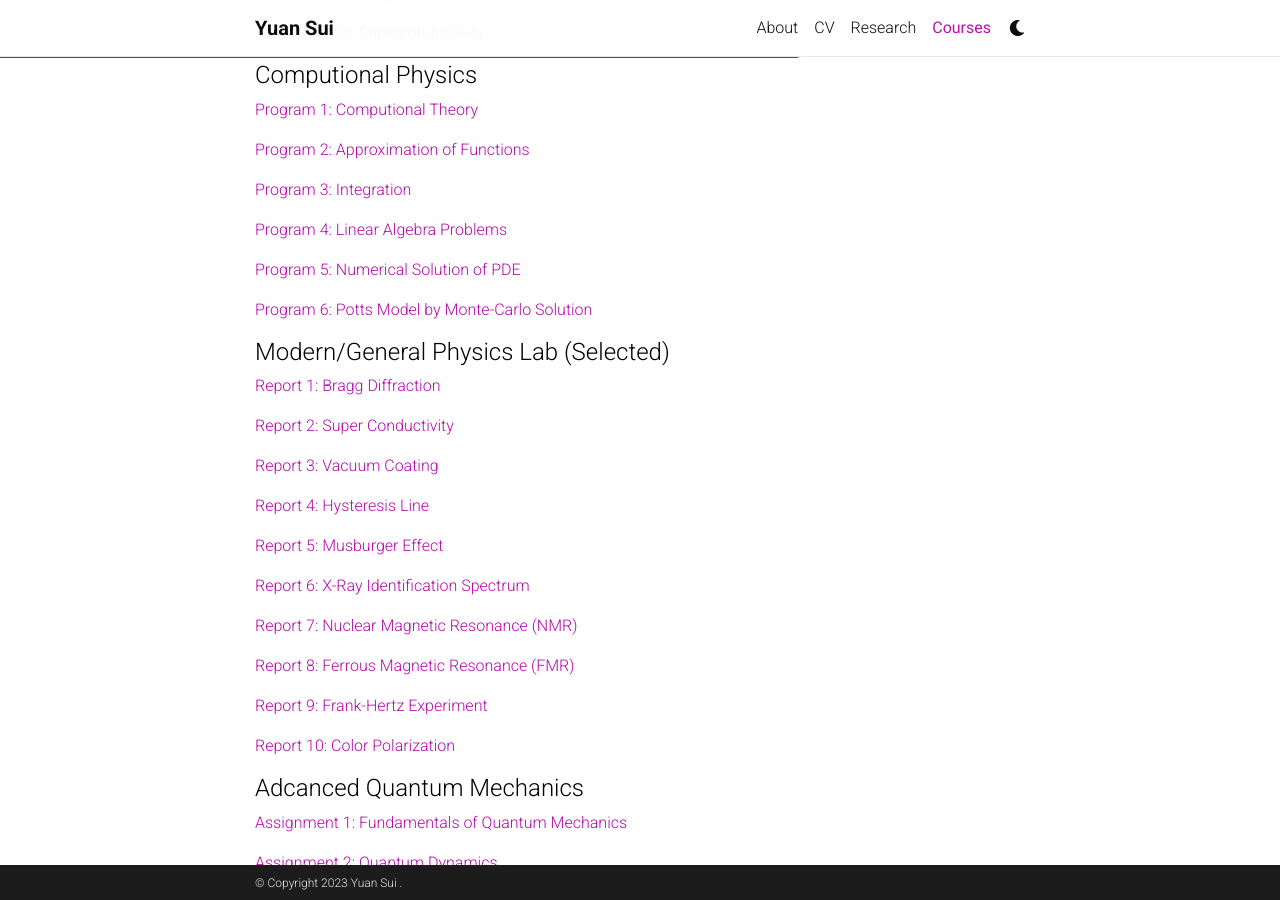
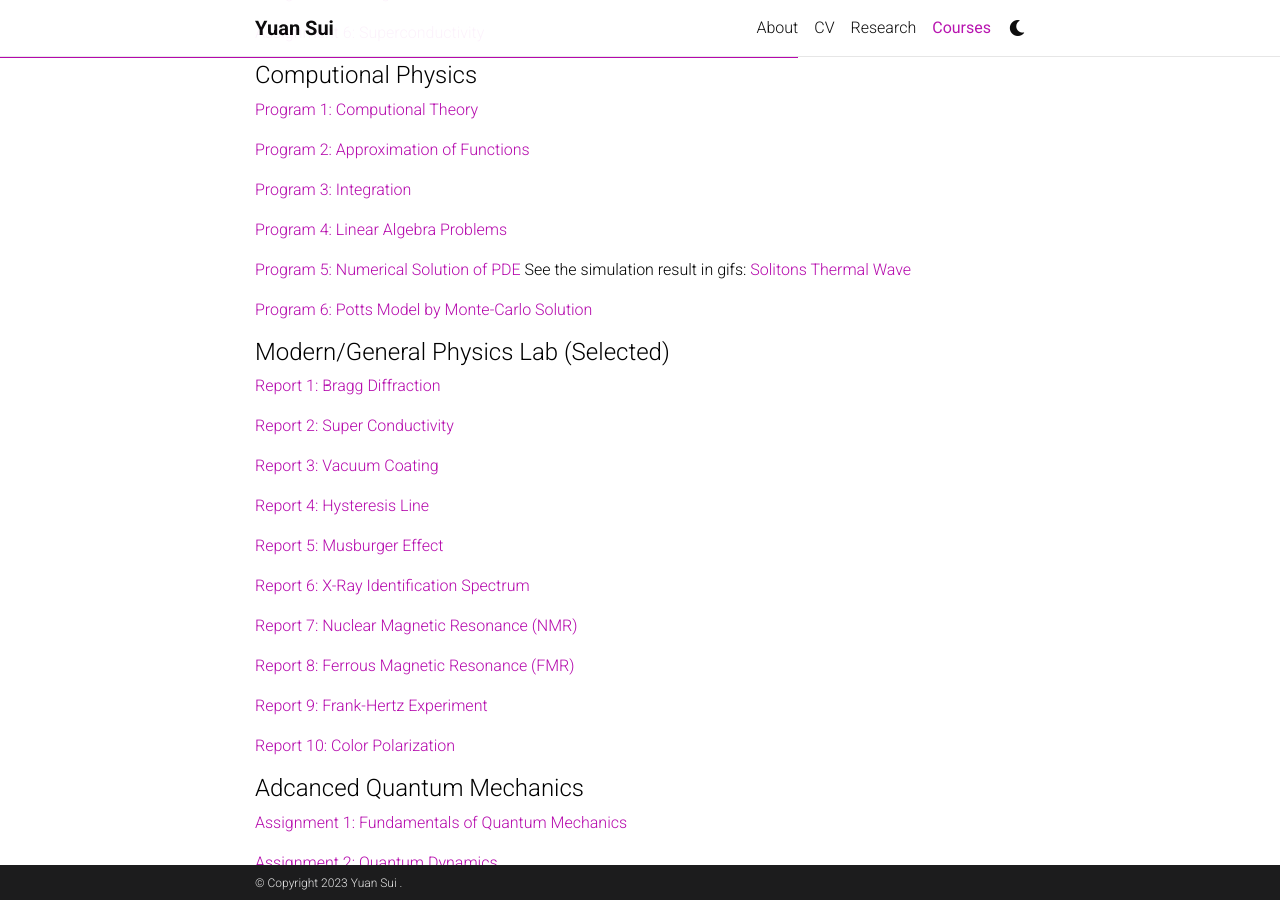
Before and after one commit to sufrepmia/al-folio_theme, a Jekyll site: the page built from _pages/courses.md, in a window 1280 px wide and 900 px high, scrolled down 430 px. Built offline with Jekyll 4.4.1, drawn with Linux system fonts in a browser that asks for light colours; comment, search, counter and statistics services are not loaded; a style sheet for code colours, icons or effects is not loaded.

Commit message:
Update course.html

```diff
--- a/_layouts/course.html
+++ b/_layouts/course.html
@@ -24,7 +24,7 @@ layout: default
             <p><a href="/course/Computional/Function Approximation.pdf">Program 2: Approximation of Functions</a></p>
             <p><a href="/course/Computional/Integration.pdf">Program 3: Integration</a></p>
             <p><a href="/course/Computional/Linearalgebraicproblems.pdf">Program 4: Linear Algebra Problems</a></p>
-            <p><a href="/course/Computional/PDE.pdf">Program 5: Numerical Solution of PDE</a></p>
+            <p><a href="/course/Computional/PDE.pdf">Program 5: Numerical Solution of PDE</a>         See the simulation result in gifs:   <a href="/course/Computional/Solitons.gif">Solitons</a>   <a href="/course/Computional/Thermal.gif">Thermal</a>   <a href="/course/Computional/Wave.gif">Wave</a></p>
             <p><a href="/course/Computional/PottsModel.pdf">Program 6: Potts Model by Monte-Carlo Solution</a></p>
 
             <h4>Modern/General Physics Lab (Selected)</h4>
```
